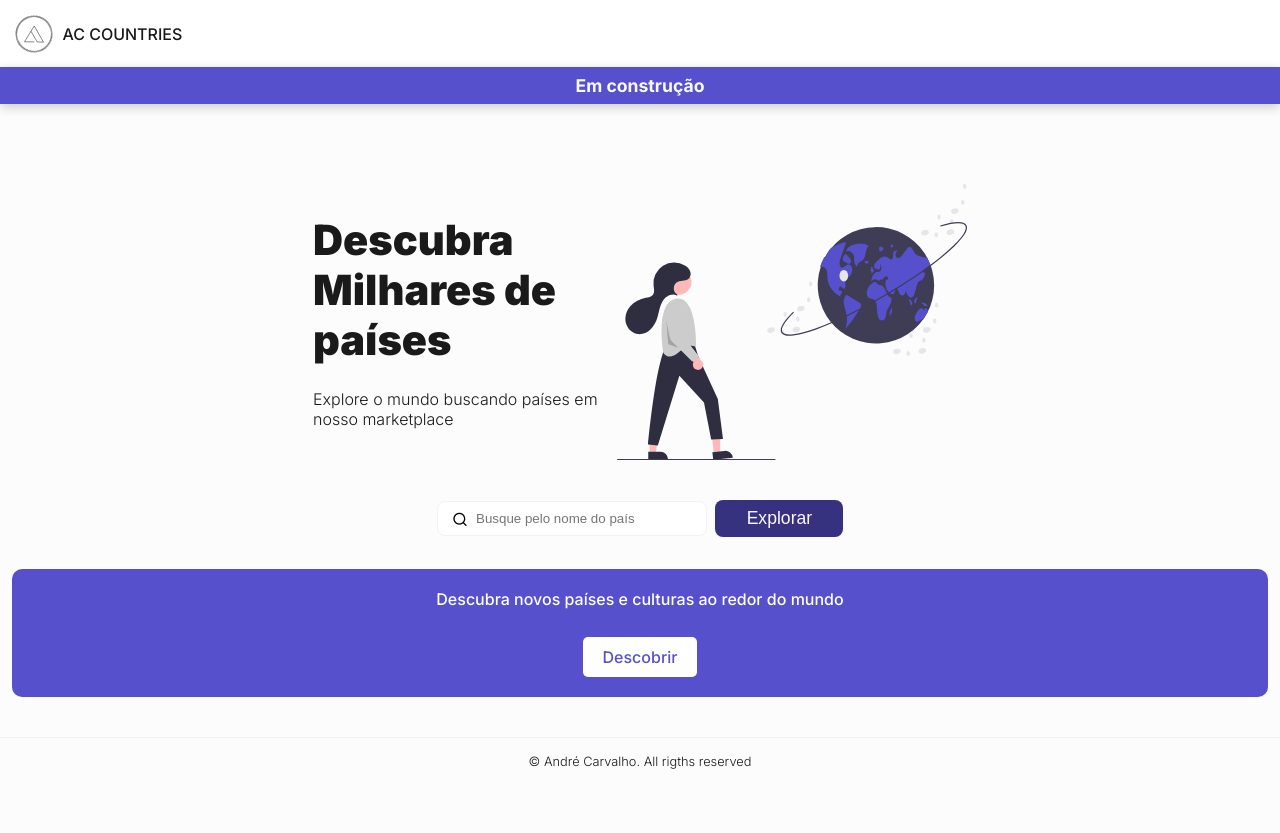
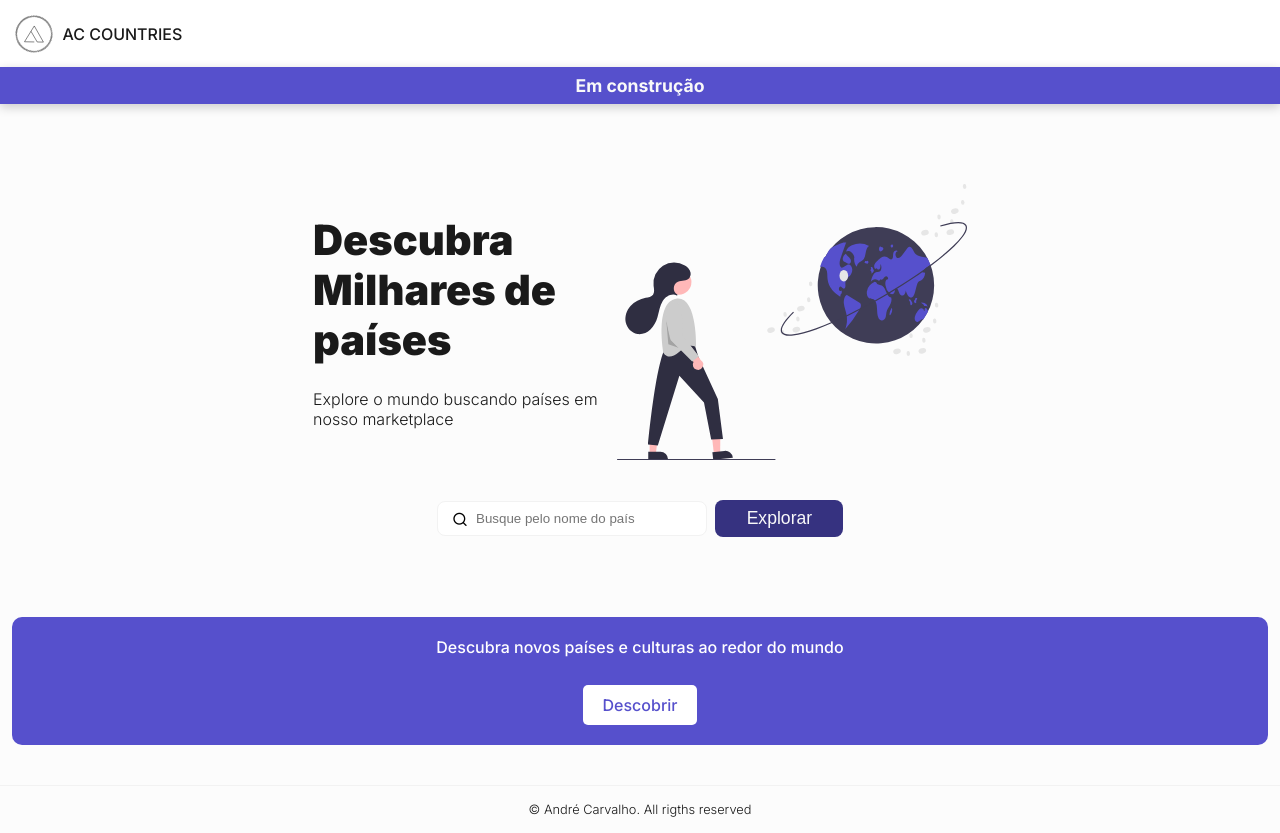
Before and after one commit to carvalhoandre/ac-countries, a React (Vite) app: page / in a window 1280 px wide. Before the commit the page ends 800 px from the top, so only its background shows below. Built offline with nearby package versions, Linux system fonts and the light colour scheme.

Commit message:
fix: space in Home

```diff
--- a/src/pages/Home/components/Countries/styles.ts
+++ b/src/pages/Home/components/Countries/styles.ts
@@ -4,11 +4,12 @@ export const Container = styled.div`
   display: flex;
   flex-direction: column;
   align-items: center;
-  gap: 2em;
+  gap: 5em;
   padding: 2.5rem 2rem;
 
   @media screen and (max-width: 767px) {
     padding: 1em;
+    gap: 2em;
   }
 `;
 
--- a/src/pages/Home/styles.ts
+++ b/src/pages/Home/styles.ts
@@ -5,6 +5,7 @@ export const Content = styled.div`
   flex-direction: column;
   justify-content: space-between;
 
+  height: calc(90vh - 10px);
 `;
 
 export const Container = styled.div`
```
